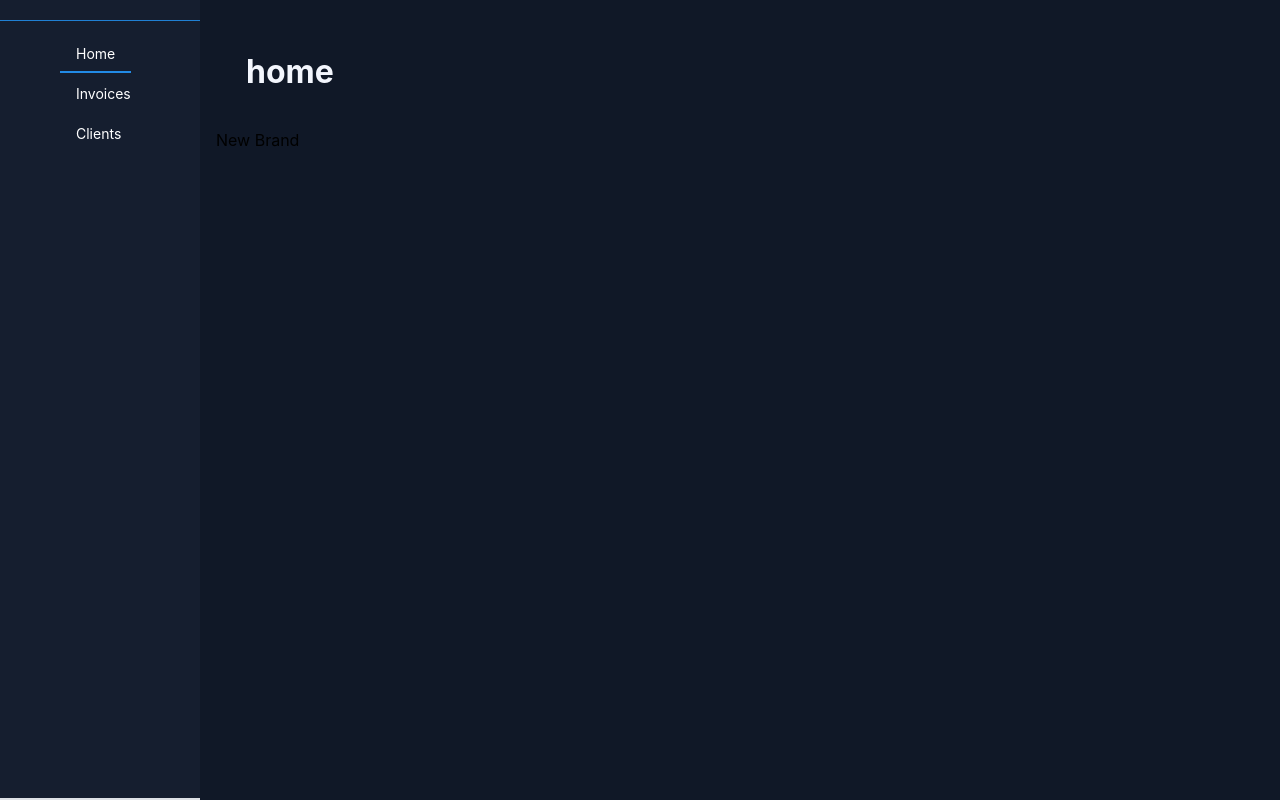
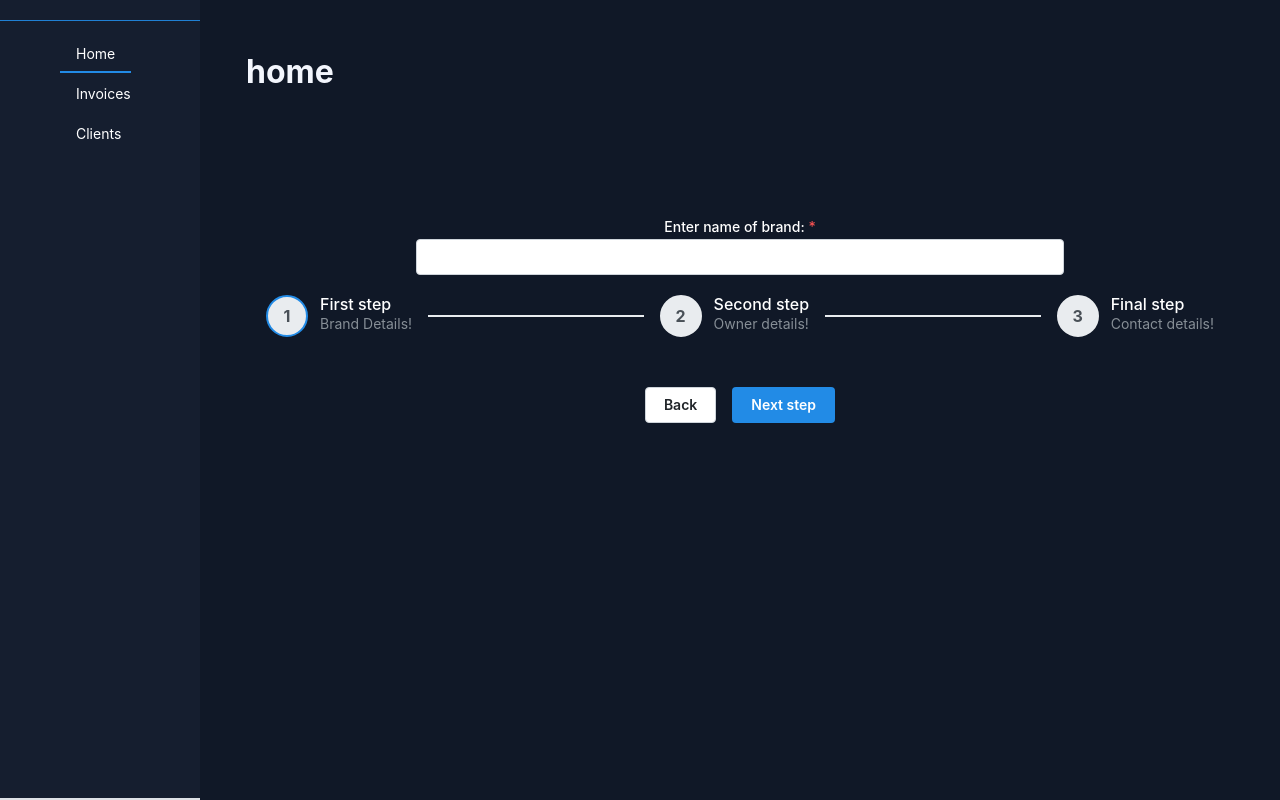
Before and after one commit to ChavdarStoilov/Go-Projects, a React (Vite) app in the folder Invoice system/client/: page /invoices in a window 1280 px wide. Built offline with nearby package versions, Linux system fonts and the light colour scheme.

Commit message:
Added part of functionality of creation brand

```diff
--- a/Invoice system/client/public/css/styles.css
+++ b/Invoice system/client/public/css/styles.css
@@ -113,6 +113,12 @@ body {
 .m_539e827b {
   border-width: 100% !important;
 
+}
+
+.m_cbb4ea7e  {
+  display: flex;
+  flex-direction: column-reverse;
+  text-align: center;
 }
 
 .app-icon {
--- a/Invoice system/client/src/components/appContent.jsx
+++ b/Invoice system/client/src/components/appContent.jsx
@@ -1,6 +1,7 @@
 import { Button } from "@mantine/core";
 import Invoices from "./pages/invoices";
 import { Tabs } from "@mantine/core";
+import NewBeandCreations from "./pages/newBrandCreation";
 
 export default function AppContent({ pageName, brand }) {
     return (
@@ -14,7 +15,7 @@ export default function AppContent({ pageName, brand }) {
                 )}
             </div>
             <Tabs.Panel value="home">{
-                brand ? "Home page"  : "New Brand"
+                brand ? "Home page"  : <NewBeandCreations/>
             }</Tabs.Panel>
             <Tabs.Panel value="invoices">
                 <Invoices/>
--- a/Invoice system/client/src/components/homePage.jsx
+++ b/Invoice system/client/src/components/homePage.jsx
@@ -9,15 +9,15 @@ export default function HomePage() {
     const [page, setPage] = useState("home");
 
     useEffect(() => {
-        api.GetBrandData()
-            .then((result) => {
-                if (result.status === 200 && result.data !== null) {
-                    setBrandData(result.data);
-                }
-            })
-            .catch((error) => {
-                console.log(error);
-            });
+        // api.GetBrandData()
+        //     .then((result) => {
+        //         if (result.status === 200 && result.data !== null) {
+        //             setBrandData(result.data);
+        //         }
+        //     })
+        //     .catch((error) => {
+        //         console.log(error);
+        //     });
     }, []);
 
     return (
--- /dev/null
+++ b/Invoice system/client/src/components/pages/newBrandCreation.jsx
@@ -0,0 +1,163 @@
+import { act, useState } from "react";
+import { Stepper, Button, Group, Box, TextInput } from "@mantine/core";
+
+export default function NewBeandCreations() {
+    const [active, setActive] = useState(0);
+    const [formData, setFormData] = useState({});
+    const [nextStepBtton, setNextStepButton] = useState(false);
+    const [loading, setLoading] = useState(false);
+    const [showData, setShowData] = useState(false);
+
+    const nextStep = (e) => {
+        setActive((current) => (current < 3 ? current + 1 : current));
+        FormDetails(e);
+
+        if (active === 2) {
+            setNextStepButton(e.target);
+            setLoading(true);
+            e.target.offsetParent.disabled = true;
+
+            setTimeout(() => {
+                setLoading(false);
+                e.target.textContent = "Save Data";
+                e.target.offsetParent.disabled = false;
+                e.target.offsetParent.style.backgroundColor = "green";
+
+                setShowData(true);
+            }, 2000);
+        } else if (active === 3) {
+            console.log(formData);
+        }
+    };
+    const prevStep = () => {
+        if (active === 3) {
+            nextStepBtton.textContent = "Next step";
+            nextStepBtton.offsetParent.style.backgroundColor = "#228be6";
+        }
+        setActive((current) => (current > 0 ? current - 1 : current));
+    };
+
+    const FormDetails = (e) => {
+        const formValidator =
+            e.target.parentElement.parentElement.parentElement
+                .previousElementSibling.lastChild.children.length;
+
+        if (formValidator) {
+            const form =
+                e.target.parentElement.parentElement.parentElement
+                    .previousElementSibling.lastChild.children[0];
+
+            if (form.tagName === "FORM") {
+                if (form.checkValidity() === true) {
+                    const data = Object.fromEntries(new FormData(form));
+
+                    setFormData({
+                        ...formData, // Copy the old fields
+                        ...data, // But override this one
+                    });
+                    form.reset();
+                }
+                else {
+                    e.target.offsetParent.disabled = false;
+                }
+            }
+        }
+    };
+
+    return (
+        <>
+            <Stepper
+                active={active}
+                onStepClick={setActive}
+                style={{ margin: "50px" }}
+            >
+                <Stepper.Step
+                    label="First step"
+                    description="Brand Details!"
+                    style={{ color: "white" }}
+                    allowStepSelect={false}
+                >
+                    <form style={{ margin: "20px 150px" }}>
+                        <TextInput
+                            label="Enter name of brand:"
+                            style={{ color: "white" }}
+                            name="name"
+                            required
+                        />
+                    </form>
+                </Stepper.Step>
+                <Stepper.Step
+                    allowStepSelect={false}
+                    label="Second step"
+                    description="Owner details!"
+                    style={{ color: "white" }}
+                >
+                    <form style={{ margin: "20px 150px" }}>
+                        <TextInput
+                            label="Enter first name of owner:"
+                            style={{ color: "white" }}
+                            name="firstName"
+                            required
+                        />
+                        <TextInput
+                            label="Enter secont name of owner:"
+                            style={{ color: "white" }}
+                            name="lastName"
+                            required
+                        />
+                    </form>
+                </Stepper.Step>
+                <Stepper.Step
+                    label="Final step"
+                    description="Contact details!"
+                    style={{ color: "white" }}
+                    loading={loading}
+                    allowStepSelect={false}
+                >
+                    <form style={{ margin: "20px 150px" }}>
+                        <TextInput
+                            label="Enter Address:"
+                            style={{ color: "white" }}
+                            name="address"
+                            required
+                        />
+                        <TextInput
+                            label="Enter Mail:"
+                            style={{ color: "white" }}
+                            name="mail"
+                            required
+                            type="email"
+                        />
+                    </form>
+                </Stepper.Step>
+                <Stepper.Completed>
+                    {showData && (
+                        <div
+                            style={{
+                                color: "white",
+                                width: "180px",
+                                margin: "50px auto",
+                                textAlign: "left",
+                            }}
+                        >
+                            <p>Brand: {formData.name}</p>
+                            <p>
+                                Owner names: {formData.firstName}{" "}
+                                {formData.lastName}
+                            </p>
+                            <p>Brand Address: {formData.address}</p>
+                            <p>Mail: {formData.mail}</p>
+                        </div>
+                    )}
+                </Stepper.Completed>
+            </Stepper>
+
+            <Group justify="center" mt="xl">
+                <Button variant="default" onClick={prevStep}>
+                    Back
+                </Button>
+                <Button onClick={nextStep}>Next step</Button>
+            </Group>
+        </>
+    );
+}
```
